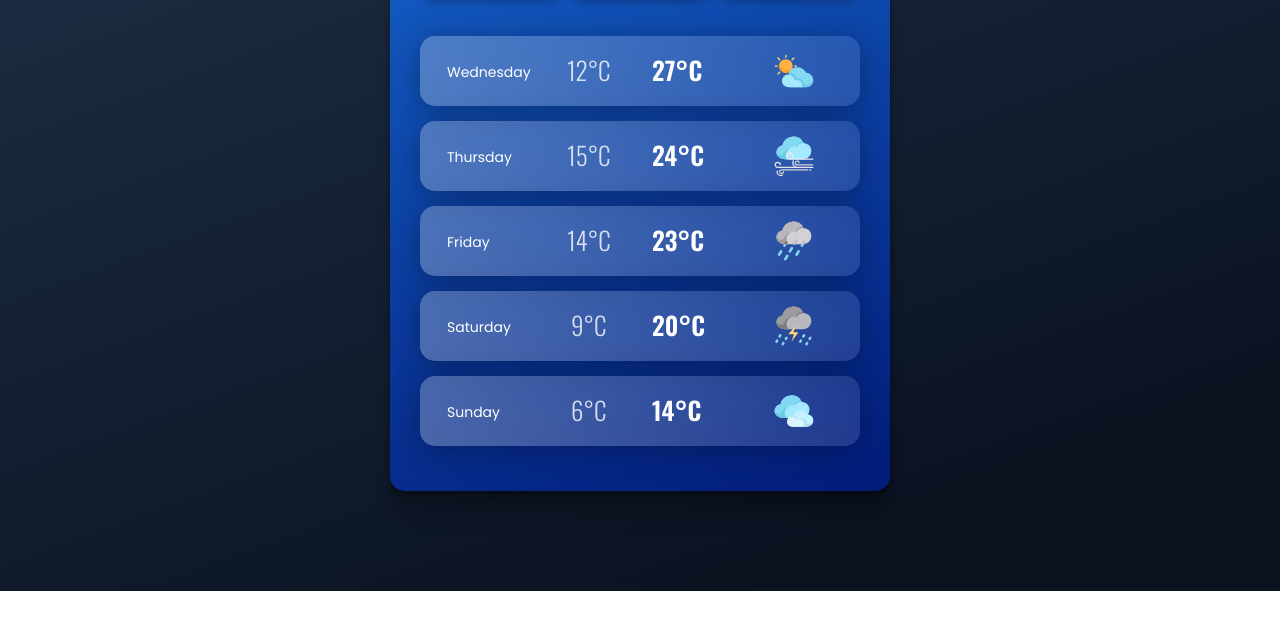
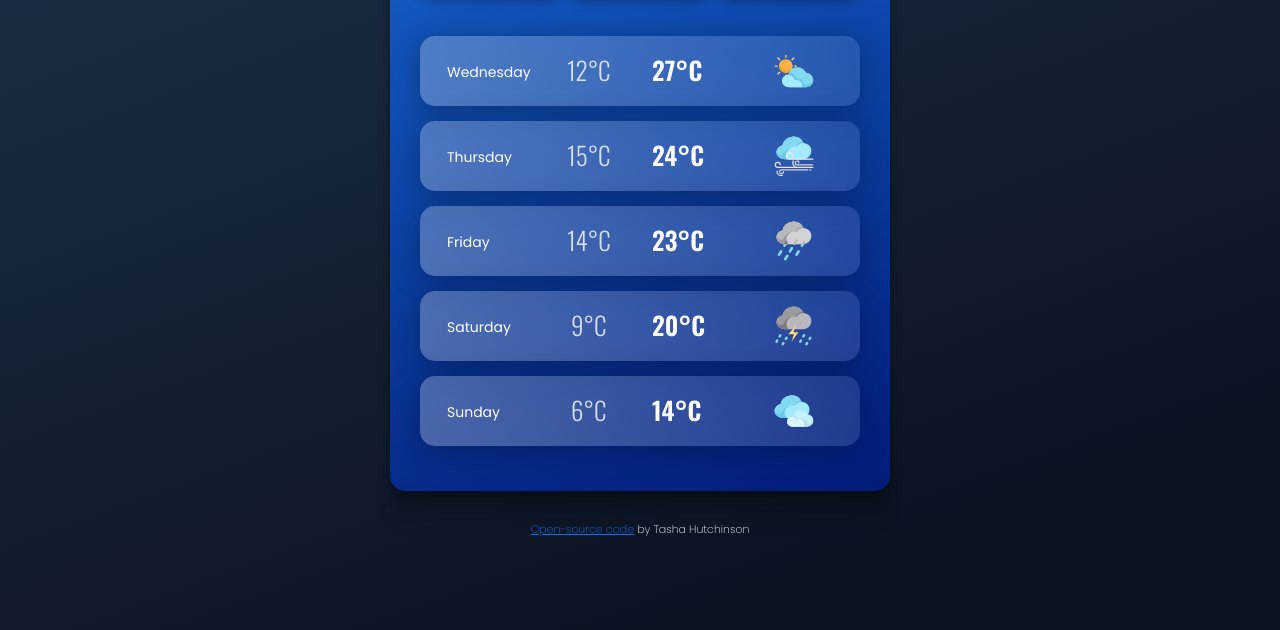
Before and after one commit to tashahutchinson/weather-app, a plain HTML site: page index.html in a window 1280 px wide. Shown: the part 670-1300 px from the top of the page. Before the commit the page ends 1261 px from the top, so only its background shows below. Drawn offline with nearby package versions, Linux system fonts and the light colour scheme.

Commit message:
Added footer link

```diff
--- a/index.html
+++ b/index.html
@@ -109,8 +109,12 @@
   <div class="col-3 text-center"><img class="weather-weeklyicon" src="images/cloudy.svg" alt="sunny"></div>
 </div>
 </section>
+    </section>
+     <footer class=footer-link>
+      <a href="https://github.com/tashahutchinson/weather-app">Open-source code</a>
+      by Tasha Hutchinson
+    </footer>
 
-    </section>
 <script src="src/script.js"></script>
 </body>
 </html>
--- a/src/style.css
+++ b/src/style.css
@@ -13,7 +13,7 @@ body{
     border-radius: 15px;
     padding: 30px;
     margin-top: 50px;
-    margin-bottom: 100px;
+    margin-bottom: 30px;
     box-shadow: rgba(0, 0, 0, 0.09) 0px 2px 1px, rgba(0, 0, 0, 0.09) 0px 4px 2px, rgba(0, 0, 0, 0.09) 0px 8px 4px, rgba(0, 0, 0, 0.09) 0px 16px 8px, rgba(0, 0, 0, 0.09) 0px 32px 16px;
 }
 
@@ -157,3 +157,10 @@ body{
 .weather-weeklyicon{
     max-width: 40px
 }
+
+.footer-link{
+    font-size: 11px;
+    font-weight: 100;
+    text-align: center;
+    margin-bottom: 100px;
+}
```
